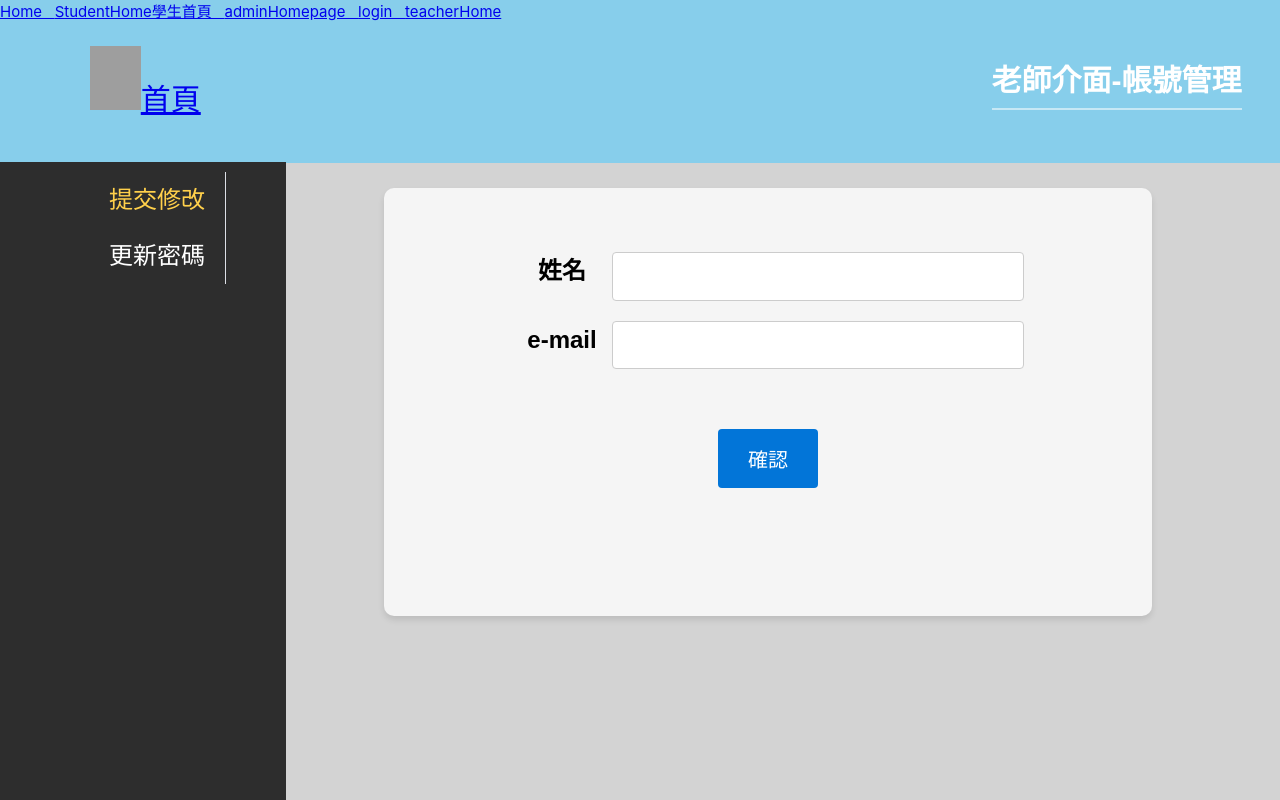
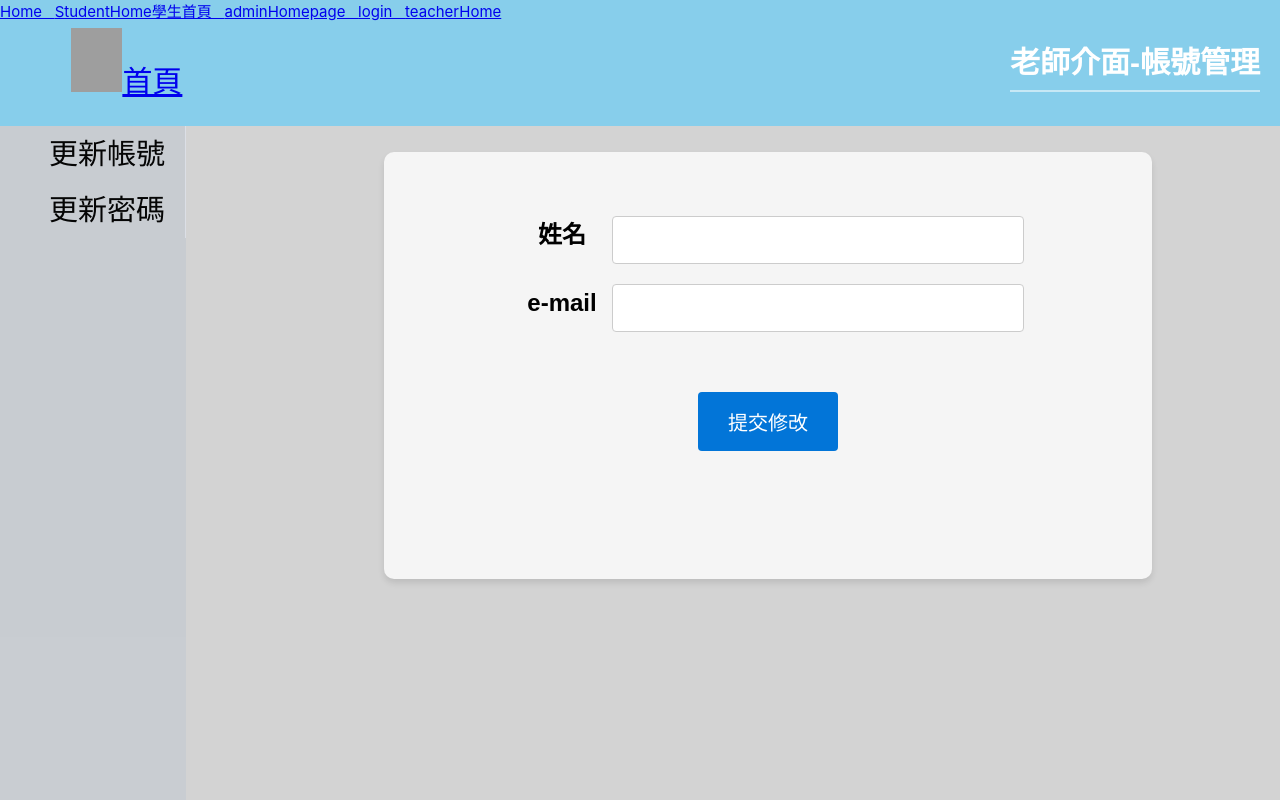
Before and after one commit to Vincent1020/club_Management_System, a Vue app: page /TeacherAccountManagement in a window 1280 px wide. Built offline with nearby package versions, Linux system fonts and the light colour scheme; grey boxes are pictures that could not be loaded.

Commit message:
20240722 修改

```diff
--- a/src/views/Student/ClubIntroduction.vue
+++ b/src/views/Student/ClubIntroduction.vue
@@ -27,7 +27,7 @@
                 <div style="padding: 10px;">
                   <span>{{ card.name }}</span>
                   <div class="bottom clearfix">
-                    <span>目前參加人數: {{ card.attendees }}人</span>
+
                     <el-button type="text" class="button" @click="scrollToClub(card.name)">瞭解更多</el-button>
                   </div>
                   <!-- 社團介紹 -->
@@ -64,7 +64,7 @@
             <p>社團費用: {{ club.pay }}</p>
             <p>上課地點: {{ club.classroom }}</p>
             <p>社團人數上限: {{ club.max }}人</p>
-            <p>目前參加人數: {{ club.attendees }}人</p>
+
           </div>
         </div>
       </section>
@@ -98,7 +98,7 @@ export default {
           '戲劇社':'https://emars.com.tw/zenphoto/cache/-/pic-and-text/-5------A4-14-01_595.jpg?cached=1568726813',
           '電影社':'https://emars.com.tw/zenphoto/cache/-/-2/-286-1026----_595.jpg?cached=1560416863',
           '童軍社':'https://png.pngtree.com/png-vector/20240423/ourmid/pngtree-scouts-of-thailand-png-image_12307043.png',
-          '游泳社':'https://png.pngtree.com/png-clipart/20210308/original/pngtree-childrens-swimming-training-original-hand-drawn-cartoon-png-image_5764504.jpg',
+          '游泳社':'https://i.pinimg.com/originals/a2/56/a6/a256a69962d30d4afa92d27b91525b8c.jpg',
           '熱舞社':'https://club.mcu.edu.tw/fdcty/sites/fdcty/files/u11/VIDEO/Images/images6/14th/970518_607417732633254_1731583931_n.jpg',
           '環保社':'https://pic.616pic.com/ys_bnew_img/00/34/18/Q0lL7MLbPK.jpg',
           '漫研社A': 'https://encrypted-tbn0.gstatic.com/images?q=tbn:ANd9GcTpHcfYOYecnSh_wF5IAam2r8BeKHH9nXeryg&s',
--- a/src/views/Student/StudentAccountManagement.vue
+++ b/src/views/Student/StudentAccountManagement.vue
@@ -1,9 +1,9 @@
 <template>
-  <div class="StudentAccountManagement">
+  <div class="TeacherAccountManagement">
     <!-- 頁面頭部，包括標題和導航欄 -->
     <header class="header">
       <h1>
-        <router-link to="StudentHome">
+        <router-link to="TeacherHome">
           <img src="https://cdn-icons-png.flaticon.com/512/869/869189.png" alt="">首頁
         </router-link>
       </h1>
@@ -18,15 +18,16 @@
       <div class="sidebar">
         <el-menu
           default-active="1"
-          class="el-menu-vertical-demo"
-          background-color="#2d2d2d"
+          class="el-menu-vertical-demo textword"
+          background-color="#fcf5f5"
           text-color="#fff"
-          active-text-color="#ffd04b">
-          <el-menu-item index="1" style="font-size: 24px;">
+          active-text-color="#051dfa">
+          <!-- 上方文字黃色 -->
+          <el-menu-item class="word" index="1" style="font-size:29px">
             <i class="el-icon-edit"></i>
-            <span slot="title">提交修改</span>
+            <span slot="title">更新帳號</span>
           </el-menu-item>
-          <el-menu-item index="2" @click="goToForgotPassword" style="font-size: 24px;">
+          <el-menu-item class="word2" index="2" @click="goToForgotPassword" style="font-size: 29px;">
             <i class="el-icon-lock"></i>
             <span slot="title">更新密碼</span>
           </el-menu-item>
@@ -42,7 +43,7 @@
             <label for="email">e-mail</label>
             <input id="email" v-model="email" type="email" required>
           </div>
-          <button type="submit" class="confirm-button">確認</button>
+          <button type="submit" class="confirm-button">提交修改</button>
         </form>
       </div>
     </main>
@@ -64,14 +65,14 @@ export default {
     if (account) {
       this.student_id = JSON.parse(account); // 將獲取到的 student_id 設置到 data 中
     } else {
-      console.error('學生ID未找到，請重新登录'); // 如果未找到 student_id，輸出錯誤信息
+      console.error('學生ID未找到，請重新登入'); // 如果未找到 student_id，輸出錯誤信息
     }
   },
   methods: {
     submitForm() {
       // 確保 student_id 已從 sessionStorage 獲取到
       if (!this.student_id) {
-        alert('學生ID未找到，請重新登录');
+        alert('學生ID未找到，請重新登入');
         return;
       }
 
@@ -79,7 +80,8 @@ export default {
       const requestData = {
         student_id: this.student_id,
         name: this.name,
-        email: this.email
+        email: this.email,
+
       };
 
       // 打印請求數據以進行調試
@@ -118,7 +120,7 @@ export default {
 </script>
 
 <style scoped lang="scss">
-.StudentAccountManagement {
+.TeacherAccountManagement {
   text-align: center; /* 文字置中 */
   font-family: Arial, sans-serif;
   height: 100vh;
@@ -128,7 +130,7 @@ export default {
 
   .header {
     background-color: #87CEEB; /* 背景顏色 */
-    padding: 3%;
+     padding: 20px;
     display: flex;
     justify-content: space-between; /* 兩端對齊 */
     align-items: center; /* 垂直置中 */
@@ -185,17 +187,27 @@ export default {
     padding-top: 2%;
 
     .sidebar {
-      background-color: #2d2d2d;
-      padding: 10px 60px 10px 60px; // 依序為 上右下左
-
-      color: white;
+      background-color:rgba(174, 189, 204, 0.3);
+      padding: 0px 0px 0px 0px; // 依序為 上右下左
       font-size: 24px; /* 字體放大 */
-      height: calc(100vh - 150px);
-      margin-top: 6.4%; /* 頂部沒有距離 */
+      height: calc(100vh - 100px);
+      margin-top:46px; /* 頂部沒有距離 */
       margin-left: 0; /* 左邊沒有距離 */
       position: fixed; /* 固定位置 */
       top: 10%; /* 頂部距離 */
       left: 0; /* 左邊距離 */
+      .textword{
+        display: flex;
+        flex-direction: column;
+        align-content: center;
+        background-color: #b0b9c000;
+        .word{
+          color: #050505;
+        }
+        .word2{
+          color: #050505;
+        }
+      }
     }
 
     .form-container {
@@ -226,6 +238,7 @@ export default {
       justify-content: center; /* 置中內容 */
 
 
+
       label {
         font-weight: bold;
         margin-bottom: 10px;
@@ -242,10 +255,11 @@ export default {
         flex: 1;
 
 
+
       }
     }
 
-    .confirm-button {
+    .confirm-button {/*按鈕樣式 */
       align-self: center;
       padding: 15px 30px;
       background-color: #0275d8;
@@ -257,7 +271,7 @@ export default {
       margin-top: 40px;
     }
 
-    .confirm-button:hover {
+    .confirm-button:hover {/*按鈕樣式 */
       background-color: #025aa5;
     }
   }
--- a/src/views/Teacher/TeacherAccountManagement.vue
+++ b/src/views/Teacher/TeacherAccountManagement.vue
@@ -18,15 +18,16 @@
       <div class="sidebar">
         <el-menu
           default-active="1"
-          class="el-menu-vertical-demo"
-          background-color="#2d2d2d"
+          class="el-menu-vertical-demo textword"
+          background-color="#fcf5f5"
           text-color="#fff"
-          active-text-color="#ffd04b">
-          <el-menu-item index="1" style="font-size: 24px;">
+          active-text-color="#051dfa">
+          <!-- 上方文字黃色 -->
+          <el-menu-item class="word" index="1" style="font-size:29px">
             <i class="el-icon-edit"></i>
-            <span slot="title">提交修改</span>
+            <span slot="title">更新帳號</span>
           </el-menu-item>
-          <el-menu-item index="2" @click="goToForgotPassword" style="font-size: 24px;">
+          <el-menu-item class="word2" index="2" @click="goToForgotPassword" style="font-size: 29px;">
             <i class="el-icon-lock"></i>
             <span slot="title">更新密碼</span>
           </el-menu-item>
@@ -42,7 +43,7 @@
             <label for="email">e-mail</label>
             <input id="email" v-model="email" type="email" required>
           </div>
-          <button type="submit" class="confirm-button">確認</button>
+          <button type="submit" class="confirm-button">提交修改</button>
         </form>
       </div>
     </main>
@@ -136,7 +137,7 @@ export default {
 
   .header {
     background-color: #87CEEB; /* 背景顏色 */
-    padding: 3%;
+     padding: 20px;
     display: flex;
     justify-content: space-between; /* 兩端對齊 */
     align-items: center; /* 垂直置中 */
@@ -193,17 +194,27 @@ export default {
     padding-top: 2%;
 
     .sidebar {
-      background-color: #2d2d2d;
-      padding: 10px 60px 10px 60px; // 依序為 上右下左
-
-      color: white;
+      background-color:rgba(174, 189, 204, 0.3);
+      padding: 0px 0px 0px 0px; // 依序為 上右下左
       font-size: 24px; /* 字體放大 */
-      height: calc(100vh - 150px);
-      margin-top: 6.4%; /* 頂部沒有距離 */
+      height: calc(100vh - 100px);
+      margin-top:46px; /* 頂部沒有距離 */
       margin-left: 0; /* 左邊沒有距離 */
       position: fixed; /* 固定位置 */
       top: 10%; /* 頂部距離 */
       left: 0; /* 左邊距離 */
+      .textword{
+        display: flex;
+        flex-direction: column;
+        align-content: center;
+        background-color: #b0b9c000;
+        .word{
+          color: #050505;
+        }
+        .word2{
+          color: #050505;
+        }
+      }
     }
 
     .form-container {
@@ -234,6 +245,7 @@ export default {
       justify-content: center; /* 置中內容 */
 
 
+
       label {
         font-weight: bold;
         margin-bottom: 10px;
@@ -250,10 +262,11 @@ export default {
         flex: 1;
 
 
+
       }
     }
 
-    .confirm-button {
+    .confirm-button {/*按鈕樣式 */
       align-self: center;
       padding: 15px 30px;
       background-color: #0275d8;
@@ -265,7 +278,7 @@ export default {
       margin-top: 40px;
     }
 
-    .confirm-button:hover {
+    .confirm-button:hover {/*按鈕樣式 */
       background-color: #025aa5;
     }
   }
```
Also changed, not shown: src/views/Student/MyClub.vue (+1 -38 lines).
